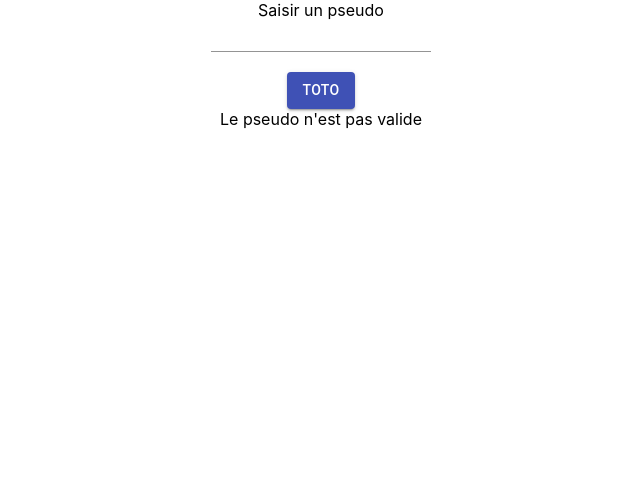
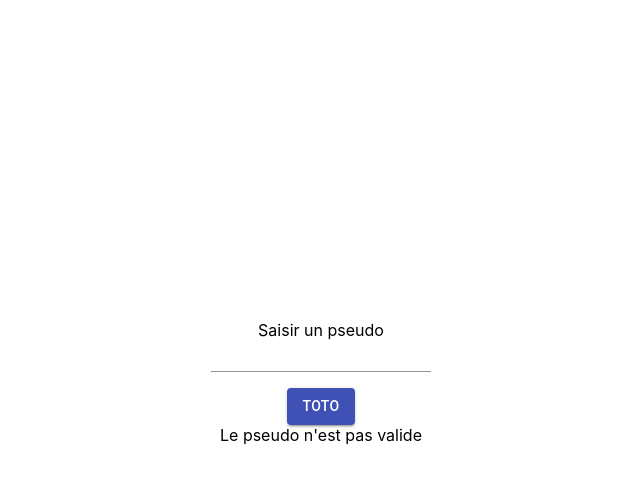
Before and after one commit to Erwann20/Custom_apiRest, a React (Create React App) app: page / in a window 1280 px wide. Shown: the top 484 px of the page, without its empty margins (319-959 px from the left). Built offline with nearby package versions, Linux system fonts and the light colour scheme.

Commit message:
fix react hooks

```diff
--- a/package.json
+++ b/package.json
@@ -11,6 +11,7 @@
     "node-sass": "^4.13.1",
     "react": "^16.13.1",
     "react-dom": "^16.13.1",
+    "react-router-dom": "^5.2.0",
     "react-scripts": "3.4.1"
   },
   "scripts": {
--- a/src/components/fundamentale/formInput/formInput.js
+++ /dev/null
@@ -1,28 +0,0 @@
-import React, {Component} from 'react';
-import TextField from '@material-ui/core/TextField';
-import './formInput.scss'
-// import { connect } from "react-redux";
-// import { bindActionCreators } from "redux";
-// import * as formInputActions from "../../store/formInput/actions";
-export default class formInput extends Component {
-    //  constructor(props) {
-    //      super(props);
-
-    // }
-
-    setPseudo(event) {
-        this.props.setPseudo(event)
-    }
-
-    render() {
-      return (
-         <div className="component-form-input">
-           <TextField id="standard-basic" onChange={this.setPseudo.bind(this)}/>
-         </div>
-      )
-    }
-  }
-// export default connect(
-//     ({ formInput }) => ({ ...formInput }),
-//     dispatch => bindActionCreators({ ...formInputActions }, dispatch)
-//   )( formInput );
--- a/src/components/fundamentale/formInput/formInput.scss
+++ /dev/null
@@ -1,4 +0,0 @@
-
-.component-form-input{
-
-}
--- a/src/components/fundamentale/formInput/index.js
+++ /dev/null
@@ -1,2 +0,0 @@
-import formInput from "./formInput"
-export default formInput;
--- a/src/components/fundamentale/formTitle/formTitle.js
+++ b/src/components/fundamentale/formTitle/formTitle.js
@@ -3,16 +3,15 @@ import './formTitle.scss'
 // import { connect } from "react-redux";
 // import { bindActionCreators } from "redux";
 // import * as formTitleActions from "../../store/formTitle/actions";
-export default class formTitle extends Component {
+export default function formTitle(props) {
     // constructor(props) {
     //     super(props);
     //     this.state = {};
     // }
-    render() {
       return(
-        <label>Saisir un pseudo</label>
+        <label>{ props.text }</label>
       )
-    }
+
   }
 // export default connect(
 //     ({ formTitle }) => ({ ...formTitle }),
--- a/src/components/layout/workspace/workspace.js
+++ b/src/components/layout/workspace/workspace.js
@@ -1,32 +1,20 @@
-import React, {Component} from 'react';
+import React, {Component, useState} from 'react';
 import axios from 'axios'
 
 import FormTitle from '../../fundamentale/formTitle'
-import FormInput from '../../fundamentale/formInput'
 import FormButton from '../../fundamentale/formButton'
 
 
 import './workspace.sass'
+import { TextField } from '@material-ui/core';
+import { Router, BrowserRouter } from 'react-router-dom';
 
-export default class workspace extends Component {
-    constructor(props) {
-      super(props);
-      this.state = {
-        pseudo: "",
-        present: false,
-      };
-    }
+export default function Workspace() {
+    const [pseudo, setPseudo] = useState()
+    const [present, setPresent] = useState(false)
 
-    setPseudo(event) {
-      this.setState({
-        pseudo: event.target.value
-      })
-    }
-
-    submit() {
-      this.setState({
-        present: false
-      })
+    function submit() {
+      setPresent(false)
 
       axios.get(`http://localhost:8080/workspace/`)
         .then(res => {
@@ -35,36 +23,39 @@ export default class workspace extends Component {
           users.map( user => {
             console.log(user.name)
 
-            if (this.state.pseudo === user.name) {
-              this.setState({
-                present: true
-              })
+            if (pseudo === user.name) {
+              setPresent(true)
             }
           })
         }
       )
     }
 
-    render() {
       let text =""
 
-      if (this.state.present === false) {
+      if (present === false) {
         text = "Le pseudo n'est pas valide"
       } else {
         text ="Le pseudo est valide"
       }
 
       return (
-        <div className="component-workspace">
+        <BrowserRouter>
+          <div className="component-workspace">
 
-            <div><FormTitle/></div>
+              <div class="workspace-title">
+                <FormTitle text="Saisir un pseudo"/>
+              </div>
+              <div class="workspace-form">
+                <TextField class="textField" id="standard-basic" onChange={e => setPseudo(e.target.value)}/>
+                <FormButton submit={() => submit()}/>
+              </div>
+            {text}
+          </div>
+          <div className="main-route-place">
+              {/* <Route exact path="/login" component={FormConnect} /> */}
+          </div>
+        </BrowserRouter>
+      )
 
-            <div><FormInput setPseudo={this.setPseudo.bind(this)}/></div><br></br>
-            <div><FormButton submit={this.submit.bind(this)}/></div>
-
-          {text}
-
-        </div>
-      )
-    }
   }
--- a/src/components/layout/workspace/workspace.sass
+++ b/src/components/layout/workspace/workspace.sass
@@ -0,0 +1,4 @@
+.component-workspace
+    margin-top: 20rem
+    & .textField
+        margin-bottom: 1rem
```
Also changed, not shown: 1 other file (tests, documents, lock files or other folders).
